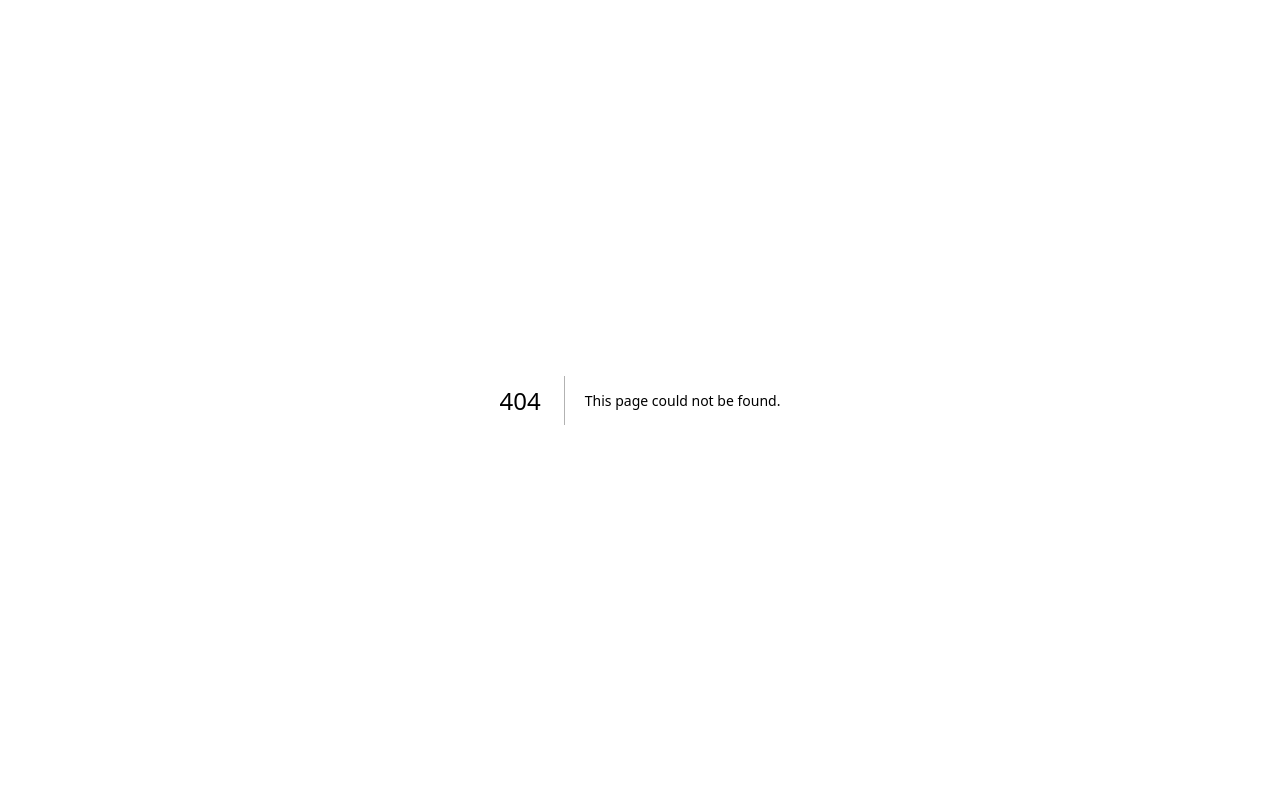
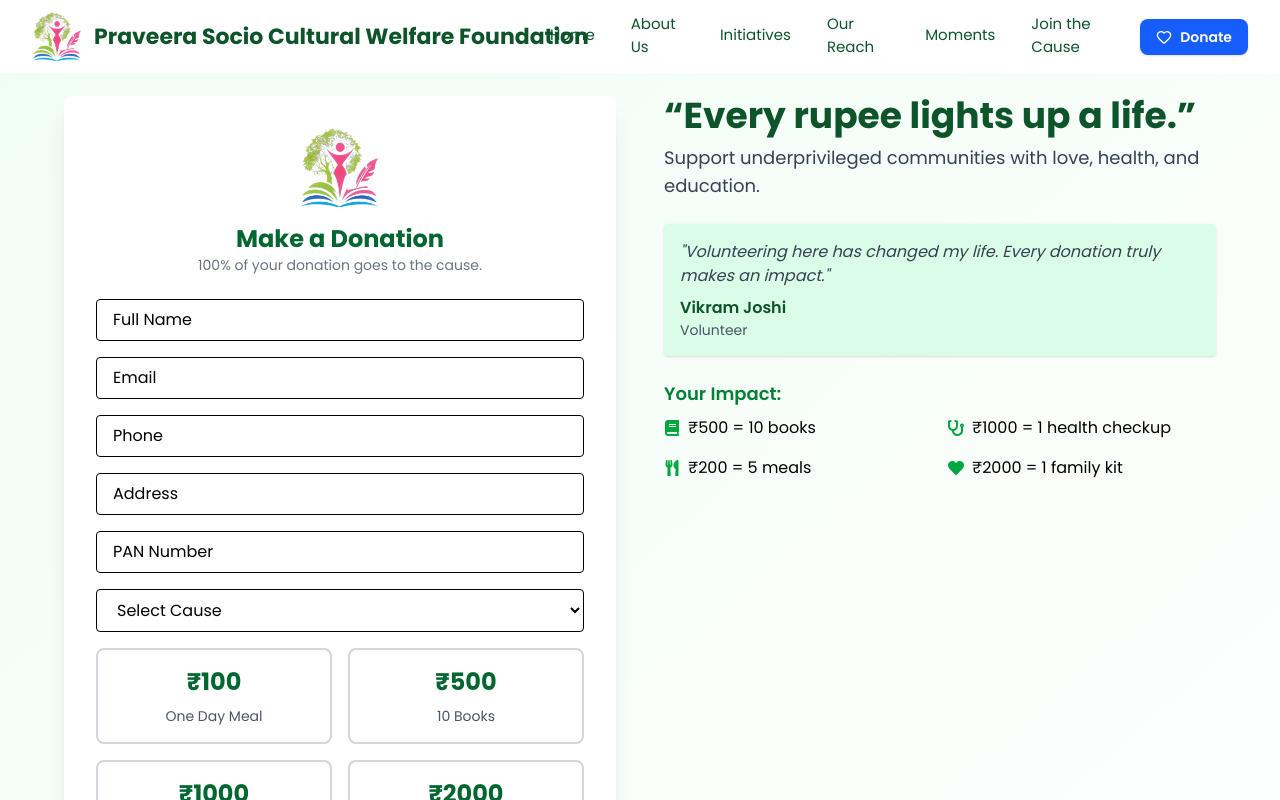
Before and after one commit to Aasish12313/praveera_ngo, a Next.js app in the folder frontend/: page /donate in a window 1280 px wide. Before the commit this address had no page. Built offline with nearby package versions, Linux system fonts and the light colour scheme.

Commit message:
Implement DonationPage with form handling, testimonials, and Razorpay integration

```diff
--- /dev/null
+++ b/frontend/src/app/donate/page.jsx
@@ -0,0 +1,246 @@
+// Same as your original file name and structure
+'use client';
+
+import React, { useState, useEffect } from 'react';
+import Script from 'next/script';
+import Image from 'next/image';
+import Navbar from '../../components/Navbar';
+import Footer from '../../components/Footer';
+import Confetti from 'react-confetti';
+import { useWindowSize } from 'react-use';
+import { toast } from 'react-hot-toast';
+import { FaHeart, FaBook, FaStethoscope, FaUtensils } from 'react-icons/fa';
+import { motion } from 'framer-motion';
+
+const testimonials = [
+  {
+    name: 'Aarti Sharma',
+    title: 'Beneficiary',
+    feedback: 'Thanks to your donations, my children can now go to school without worrying about food or supplies.',
+  },
+  {
+    name: 'Vikram Joshi',
+    title: 'Volunteer',
+    feedback: 'Volunteering here has changed my life. Every donation truly makes an impact.',
+  },
+  {
+    name: 'Sneha Patel',
+    title: 'Donor',
+    feedback: 'I trust this organization to use my contributions wisely and transparently.',
+  },
+];
+
+const DonationPage = () => {
+  const [form, setForm] = useState({
+    name: '',
+    email: '',
+    phone: '',
+    address: '',
+    pan: '',
+    cause: '',
+    amount: '',
+  });
+
+  const [testimonialIndex, setTestimonialIndex] = useState(0);
+  const [showThankYou, setShowThankYou] = useState(false);
+  const { width, height } = useWindowSize();
+
+  useEffect(() => {
+    const interval = setInterval(() => {
+      setTestimonialIndex((prev) => (prev + 1) % testimonials.length);
+    }, 5000);
+    return () => clearInterval(interval);
+  }, []);
+
+  const handleInput = (e) => {
+    setForm({ ...form, [e.target.name]: e.target.value });
+  };
+
+  const payNow = () => {
+    const { name, email, phone, amount } = form;
+    if (!name || !email || !phone || !amount) {
+      return toast.error('Please fill in all required fields');
+    }
+
+    const options = {
+      key: process.env.NEXT_PUBLIC_RAZORPAY_KEY,
+      amount: parseInt(amount) * 100,
+      currency: 'INR',
+      name: 'Praveera Foundation',
+      description: 'Donation Payment',
+      handler: () => setShowThankYou(true),
+      prefill: {
+        name,
+        email,
+        contact: phone,
+      },
+      notes: {
+        address: form.address,
+        pan: form.pan,
+        cause: form.cause,
+      },
+      theme: {
+        color: '#2F855A',
+      },
+    };
+
+    const rzp = new window.Razorpay(options);
+    rzp.open();
+  };
+
+  if (showThankYou) {
+    return (
+      <div className="min-h-screen flex flex-col justify-center items-center bg-white px-4 text-center">
+        <Confetti width={width} height={height} numberOfPieces={250} recycle={false} />
+        <Image src="/logo.png" alt="Logo" width={80} height={80} />
+        <motion.h1
+          initial={{ scale: 0 }}
+          animate={{ scale: 1 }}
+          transition={{ duration: 0.6 }}
+          className="text-4xl font-bold text-green-700 mt-4"
+        >
+          🎉 Congratulations!
+        </motion.h1>
+        <motion.p
+          initial={{ opacity: 0 }}
+          animate={{ opacity: 1 }}
+          transition={{ delay: 0.4, duration: 0.6 }}
+          className="text-gray-600 mt-3 max-w-md"
+        >
+          Your kind donation has been successfully received. Together, we make the world better!
+        </motion.p>
+        <button
+          className="mt-6 px-6 py-2 bg-green-700 text-white rounded hover:bg-green-800"
+          onClick={() => {
+            setShowThankYou(false);
+            setForm({
+              name: '',
+              email: '',
+              phone: '',
+              address: '',
+              pan: '',
+              cause: '',
+              amount: '',
+            });
+          }}
+        >
+          Make Another Donation
+        </button>
+      </div>
+    );
+  }
+
+  return (
+    <>
+      <Script src="https://checkout.razorpay.com/v1/checkout.js" />
+      <Navbar />
+
+      <main className="min-h-screen pt-24 pb-16 bg-gradient-to-br from-green-50 to-white px-4">
+        <div className="max-w-6xl mx-auto grid md:grid-cols-2 gap-12 items-start">
+          {/* Donation Form */}
+          <motion.div
+            initial={{ opacity: 0, y: 30 }}
+            whileInView={{ opacity: 1, y: 0 }}
+            viewport={{ once: true }}
+            transition={{ duration: 0.6 }}
+            className="bg-white p-8 rounded-lg shadow-xl"
+          >
+            <div className="flex justify-center mb-4">
+              <Image src="/logo.png" alt="NGO Logo" width={80} height={80} />
+            </div>
+            <h2 className="text-2xl font-bold text-center text-green-800">Make a Donation</h2>
+            <p className="text-center text-sm text-gray-500 mb-6">100% of your donation goes to the cause.</p>
+
+            <div className="grid grid-cols-1 gap-4">
+              <input className="border border-black px-4 py-2 rounded placeholder-black text-black" placeholder="Full Name" name="name" value={form.name} onChange={handleInput} />
+              <input className="border border-black px-4 py-2 rounded placeholder-black text-black" placeholder="Email" name="email" value={form.email} onChange={handleInput} />
+              <input className="border border-black px-4 py-2 rounded placeholder-black text-black" placeholder="Phone" name="phone" value={form.phone} onChange={handleInput} />
+              <input className="border border-black px-4 py-2 rounded placeholder-black text-black" placeholder="Address" name="address" value={form.address} onChange={handleInput} />
+              <input className="border border-black px-4 py-2 rounded placeholder-black text-black" placeholder="PAN Number" name="pan" value={form.pan} onChange={handleInput} />
+              <select className="border border-black px-4 py-2 rounded text-black" name="cause" value={form.cause} onChange={handleInput}>
+                <option value="">Select Cause</option>
+                <option value="Education">Education</option>
+                <option value="Healthcare">Healthcare</option>
+                <option value="Nutrition">Nutrition</option>
+                <option value="Disaster Relief">Disaster Relief</option>
+              </select>
+
+              {/* Amount Buttons + Custom Amount */}
+              <div className="grid grid-cols-2 gap-4">
+  {[{ val: 100, label: 'One Day Meal' }, { val: 500, label: '10 Books' }, { val: 1000, label: 'Health Checkup' }, { val: 2000, label: 'Family Kit' }].map(({ val, label }) => (
+    <div
+      key={val}
+      onClick={() => setForm({ ...form, amount: val.toString() })}
+      className={`cursor-pointer border-2 rounded-lg p-4 text-center transition-all duration-300 transform hover:scale-105 hover:shadow-lg ${
+        form.amount === val.toString() ? 'border-green-700 bg-green-100' : 'border-gray-300 bg-white'
+      }`}
+    >
+      <div className="text-2xl font-bold text-green-800 mb-2">₹{val}</div>
+      <div className="text-sm text-gray-600">{label}</div>
+    </div>
+  ))}
+</div>
+
+{/* Custom Amount */}
+<div className="mt-4">
+  <input
+    type="number"
+    placeholder="Enter Amount"
+    name="amount"
+    value={form.amount}
+    onChange={handleInput}
+    className="w-full mt-2 border border-black px-4 py-2 rounded shadow placeholder-black text-black focus:outline-none focus:ring-2 focus:ring-green-500"
+  />
+</div>
+
+
+              <button className="bg-green-700 text-white py-2 rounded mt-4 hover:bg-green-800" onClick={payNow}>
+                Donate Now
+              </button>
+              <p className="text-center text-xs text-gray-500 mt-1">Secure payments via Razorpay</p>
+            </div>
+          </motion.div>
+
+          {/* Info Section */}
+          <div className="space-y-6">
+            <motion.div
+              initial={{ opacity: 0, x: 30 }}
+              whileInView={{ opacity: 1, x: 0 }}
+              viewport={{ once: true }}
+              transition={{ duration: 0.7 }}
+            >
+              <h2 className="text-4xl font-bold text-green-900 mb-2">“Every rupee lights up a life.”</h2>
+              <p className="text-gray-700 text-lg">Support underprivileged communities with love, health, and education.</p>
+            </motion.div>
+
+            <motion.div
+              initial={{ opacity: 0, x: -30 }}
+              whileInView={{ opacity: 1, x: 0 }}
+              transition={{ delay: 0.2 }}
+              className="bg-green-100 p-4 rounded shadow"
+            >
+              <p className="italic text-gray-700">"{testimonials[testimonialIndex].feedback}"</p>
+              <p className="mt-2 text-green-900 font-semibold">{testimonials[testimonialIndex].name}</p>
+              <p className="text-sm text-gray-600">{testimonials[testimonialIndex].title}</p>
+            </motion.div>
+
+            <div>
+              <h3 className="text-lg font-semibold text-green-700 mb-2">Your Impact:</h3>
+              <div className="grid grid-cols-2 gap-4 text-black">
+                <div className="flex items-center gap-2"><FaBook className="text-green-600" /> ₹500 = 10 books</div>
+                <div className="flex items-center gap-2"><FaStethoscope className="text-green-600" /> ₹1000 = 1 health checkup</div>
+                <div className="flex items-center gap-2"><FaUtensils className="text-green-600" /> ₹200 = 5 meals</div>
+                <div className="flex items-center gap-2"><FaHeart className="text-green-600" /> ₹2000 = 1 family kit</div>
+              </div>
+            </div>
+
+          </div>
+        </div>
+      </main>
+
+      <Footer />
+    </>
+  );
+};
+
+export default DonationPage;
```
